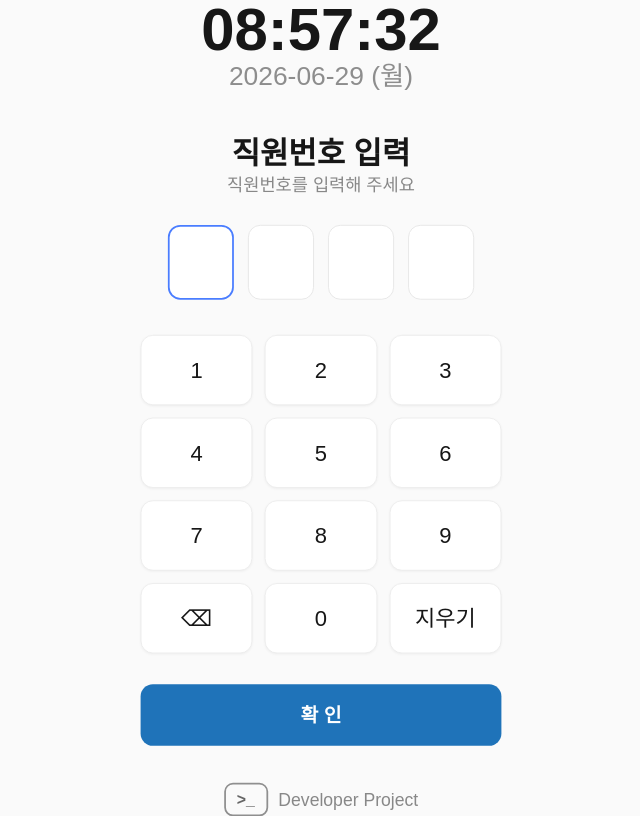
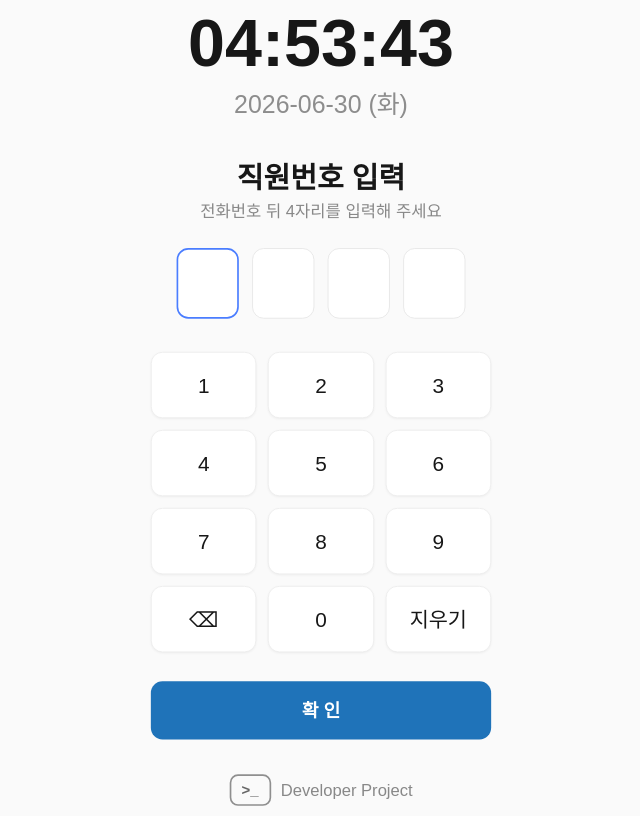
Before and after one commit to letskoo/StaffManager, a React (Vite) app: page / in a window 1280 px wide. Shown: the whole page, without its empty margins (319-959 px from the left). Built offline with nearby package versions, Linux system fonts and the light colour scheme.

Commit message:
키패드 시간, 숫자키 기능 추가

```diff
--- a/src/pages/WorkPad.jsx
+++ b/src/pages/WorkPad.jsx
@@ -1,42 +1,115 @@
+import "../styles/global.css";
+
+import { useEffect, useState } from "react";
 import "../styles/global.css";
 
 function WorkPad() {
+
+    const [employeeNo, setEmployeeNo] = useState([]);
+    const [now, setNow] = useState(new Date());
+
+    const handleNumber = (num) => {
+        if (employeeNo.length >= 4) return;
+        setEmployeeNo([...employeeNo, num]);
+    };
+
+    const handleBackspace = () => {
+        if (employeeNo.length === 0) return;
+
+        setEmployeeNo(employeeNo.slice(0, -1));
+    };
+
+    const handleClear = () => {
+        setEmployeeNo([]);
+    };
+
+    useEffect(() => {
+
+        const timer = setInterval(() => {
+            setNow(new Date());
+        }, 1000);
+
+        return () => clearInterval(timer);
+
+    }, []);
+
+    const week = [
+        "일",
+        "월",
+        "화",
+        "수",
+        "목",
+        "금",
+        "토"
+    ];
+
+    const timeText = now.toLocaleTimeString("ko-KR", {
+        hour: "2-digit",
+        minute: "2-digit",
+        second: "2-digit",
+        hour12: false
+    });
+
+    const dateText =
+        `${now.getFullYear()}-${String(now.getMonth() + 1).padStart(2, "0")}-${String(now.getDate()).padStart(2, "0")} (${week[now.getDay()]})`;
+
     return (
         <div className="workpad">
-            <h1 className="time">08:57:32</h1>
+
+            <h1 className="time">
+                {timeText}
+            </h1>
 
             <p className="date">
-                2026-06-29 (월)
+                {dateText}
             </p>
 
             <div className="title">
                 <h2>직원번호 입력</h2>
-                <p>직원번호를 입력해 주세요</p>
+                <p>전화번호 뒤 4자리를 입력해 주세요</p>
             </div>
 
             <div className="number-box">
-                <div></div>
-                <div></div>
-                <div></div>
-                <div></div>
+                {[0, 1, 2, 3].map((index) => (
+                    <div
+                        key={index}
+                        className={
+                            employeeNo.length === index
+                                ? "active"
+                                : ""
+                        }
+                    >
+                        {employeeNo[index] ?? ""}
+                    </div>
+                ))}
             </div>
 
             <div className="keypad">
-                <button>1</button>
-                <button>2</button>
-                <button>3</button>
 
-                <button>4</button>
-                <button>5</button>
-                <button>6</button>
+                <button onClick={() => handleNumber("1")}>1</button>
+                <button onClick={() => handleNumber("2")}>2</button>
+                <button onClick={() => handleNumber("3")}>3</button>
 
-                <button>7</button>
-                <button>8</button>
-                <button>9</button>
+                <button onClick={() => handleNumber("4")}>4</button>
+                <button onClick={() => handleNumber("5")}>5</button>
+                <button onClick={() => handleNumber("6")}>6</button>
 
-                <button>⌫</button>
-                <button>0</button>
-                <button>지우기</button>
+                <button onClick={() => handleNumber("7")}>7</button>
+                <button onClick={() => handleNumber("8")}>8</button>
+                <button onClick={() => handleNumber("9")}>9</button>
+
+                <button onClick={handleBackspace}>
+                    ⌫
+                </button>
+
+                <button onClick={() => handleNumber("0")}>
+                    0
+                </button>
+
+                <button onClick={handleClear}>
+                    지우기
+                </button>
+
             </div>
 
             <button className="confirm">
@@ -47,6 +120,7 @@ function WorkPad() {
                 <span className="logo-icon">&gt;_</span>
                 <span>Developer Project</span>
             </div>
+
         </div>
     );
 }
--- a/src/styles/global.css
+++ b/src/styles/global.css
@@ -33,18 +33,18 @@ body {
 
     overflow: visible;
 
-    transform: scale(0.88);
+    transform: scale(0.83);
     transform-origin: center;
 }
 
 .time {
     margin-top: 0;
-    font-size: 68px;
+    font-size: 80px;
     font-weight: 700;
 }
 
 .date {
-    margin-top: -20px;
+    margin-top: -10px;
     font-size: 30px;
     color: #8d8d8d;
 }
@@ -60,7 +60,7 @@ body {
 }
 
 .title p {
-    margin-top: -5px;
+    margin-top: -1px;
     font-size: 20px;
     color: #888;
 }
@@ -75,13 +75,20 @@ body {
     width: 75px;
     height: 85px;
 
+    display: flex;
+    justify-content: center;
+    align-items: center;
+
     border: 1px solid #e5e5e5;
     border-radius: 14px;
 
     background: white;
+
+    font-size: 30px;
+    font-weight: 500;
 }
 
-.number-box div:first-child {
+.number-box div.active {
     border: 2px solid #4a7dff;
 }
 
```
